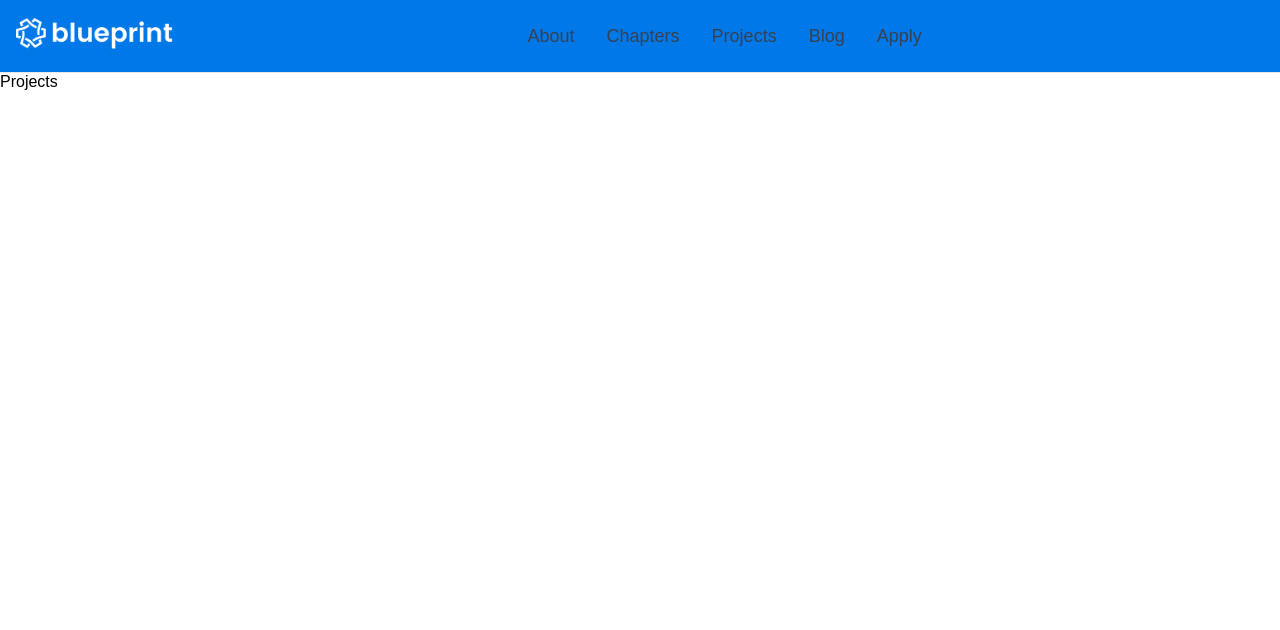
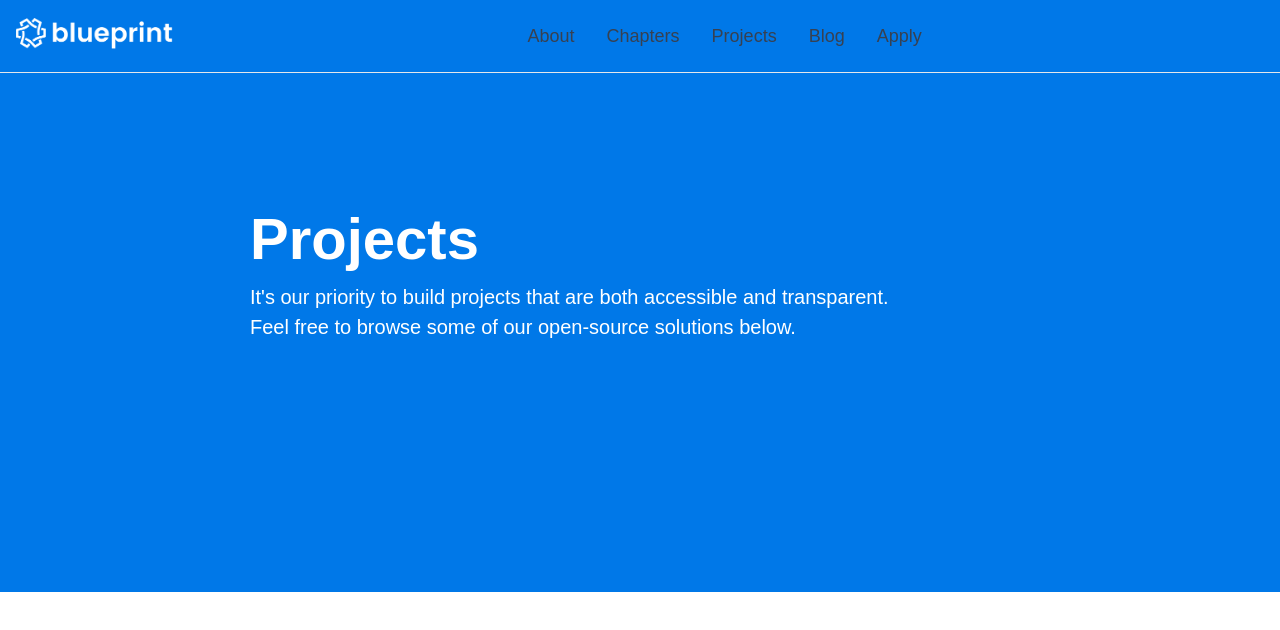
Before and after one commit to OwenTruong/blueprint_website, a React (Create React App) app: page /projects in a window 1280 px wide. Shown: the top 630 px of the page. Built offline with nearby package versions, Linux system fonts and the light colour scheme.

Commit message:
Updated project page

```diff
--- a/src/components/Projects.jsx
+++ b/src/components/Projects.jsx
@@ -1,5 +1,26 @@
 function Projects() {
-  return <h1>Projects</h1>;
+  return (
+    <div style={{backgroundColor: '#0078E8', padding: '250px'}}>
+      <h1 style={{
+        fontFamily: 'Poppins, sans-serif',
+        fontSize: '58px',
+        color: "white",
+        lineHeight: '87px',
+        fontWeight: 'bold',
+        marginTop: '-125px' // add negative margin to move the h1 element up
+      }}>Projects</h1>
+      <p style={{
+        fontFamily: 'Poppins, sans-serif',
+        fontSize: '20px',
+        color: "white",
+      }}>It's our priority to build projects that are both accessible and transparent.</p>
+      <p style={{
+        fontFamily: 'Poppins, sans-serif',
+        fontSize: '20px',
+        color: "white",
+      }}>Feel free to browse some of our open-source solutions below.</p>
+    </div>
+  );
 }
 
 export default Projects;
```
